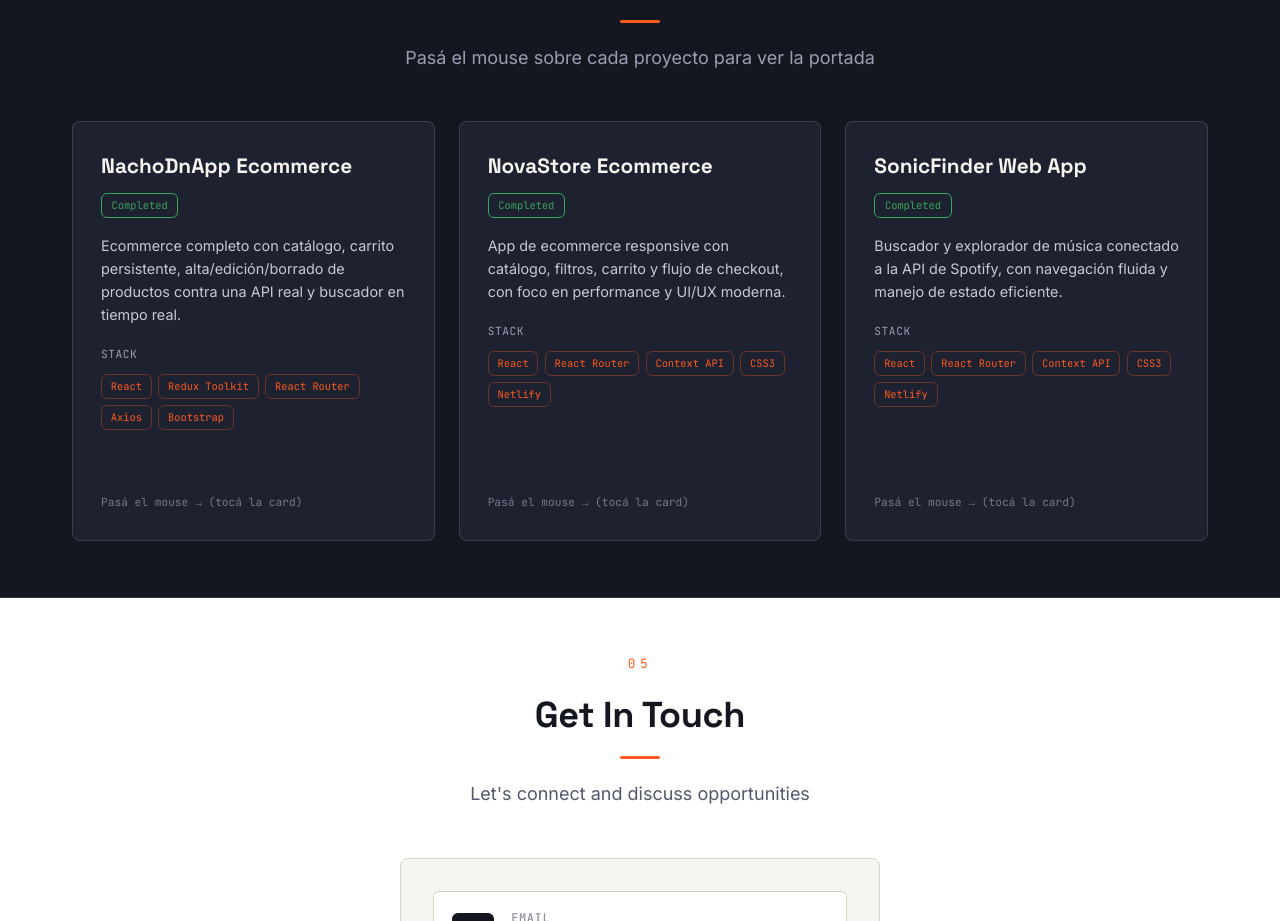
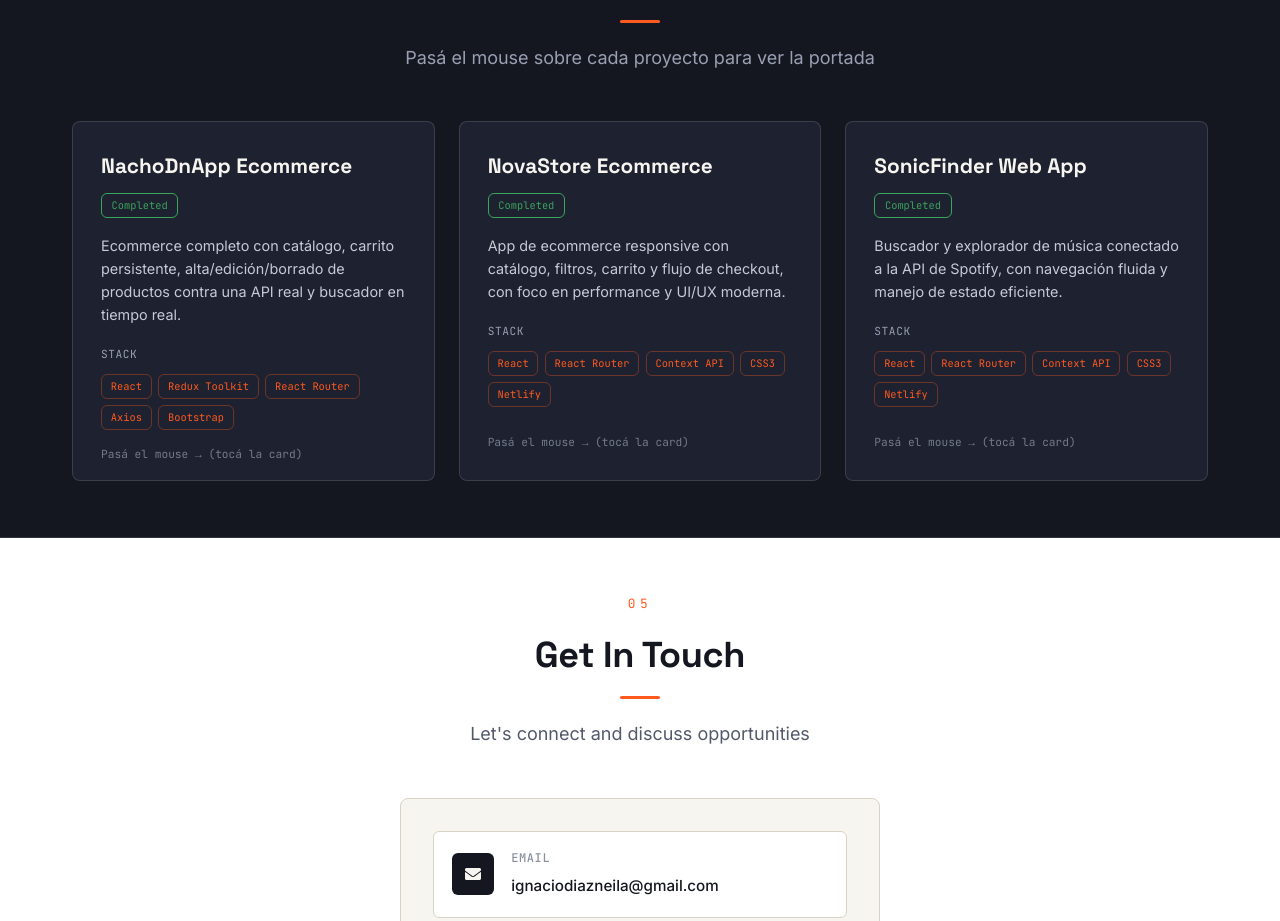
Before and after one commit to IgnacioDN/Portfolio, a React (Vite) app in the folder Portfolio-Project/: page / in a window 1280 px wide. Shown: the part 3112-4033 px from the top of the page. Built offline with nearby package versions, Linux system fonts and the light colour scheme.

Commit message:
Refactor project styles for flip card and browser chrome
Adjusted the height of the flip card and updated styles for the project face back and browser chrome elements.

```diff
--- a/Portfolio-Project/src/styles/Projects.css
+++ b/Portfolio-Project/src/styles/Projects.css
@@ -24,7 +24,7 @@
 
 .project-flip {
   perspective: 1600px;
-  height: 420px;
+  height: 360px;
 }
 
 .project-flip-inner {
@@ -122,23 +122,42 @@
   opacity: 0.7;
 }
 
-/* Cara trasera: portada del proyecto */
+/* Cara trasera: portada del proyecto, enmarcada como ventana de navegador */
 .project-face-back {
   transform: rotateY(180deg);
+  background: var(--ink-soft);
+}
+
+.browser-chrome {
+  flex-shrink: 0;
+  display: flex;
+  align-items: center;
+  gap: 5px;
+  padding: 0.6rem 0.75rem;
+  background: var(--ink);
+}
+
+.browser-chrome span {
+  width: 8px;
+  height: 8px;
+  border-radius: 50%;
+  background: var(--line-dark);
+}
+
+.project-screenshot {
+  flex: 1;
   background-size: cover;
   background-position: top center;
-  display: flex;
-  align-items: flex-end;
+  position: relative;
 }
 
 .project-face-back-overlay {
-  width: 100%;
-  padding: 1.5rem;
-  background: linear-gradient(180deg, transparent 0%, rgba(20, 23, 31, 0.75) 45%, var(--ink) 100%);
-}
-
-.project-face-back .project-title {
-  margin-bottom: 1rem;
+  position: absolute;
+  bottom: 0;
+  left: 0;
+  right: 0;
+  padding: 1rem;
+  background: linear-gradient(180deg, transparent 0%, rgba(20, 23, 31, 0.9) 70%);
 }
 
 .project-links {
```
